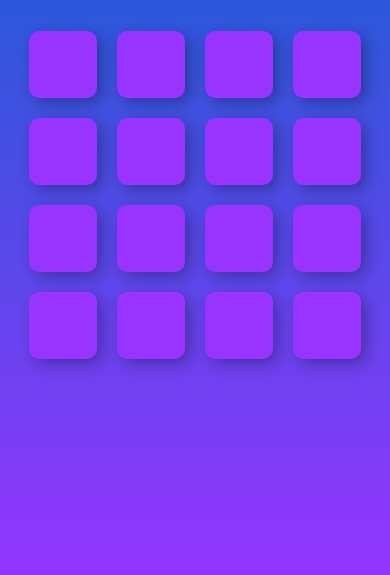
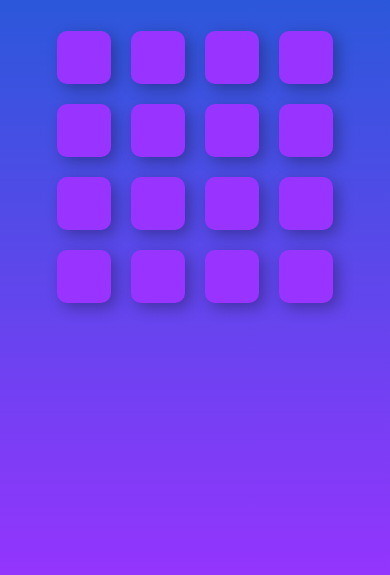
Before and after one commit to miriamsobrino/memorycardgame, a plain HTML site: page index.html in a window 390 px wide. Both pictures are taken after a click on the button "Start game". Shown: the part 241-816 px from the top of the page. Drawn offline with Linux system fonts and the light colour scheme.

Commit message:
update medias queries

```diff
--- a/css/styles.css
+++ b/css/styles.css
@@ -67,6 +67,7 @@ header {
   box-shadow: 5px 5px 15px rgba(0, 0, 0, 0.3);
   transform-style: preserve-3d;
   transition: 0.3s;
+
 }
 
 .card-content {
@@ -77,6 +78,7 @@ header {
   transform: rotateY(-180deg);
   border-radius: 10px;
   box-shadow: 5px 5px 15px rgba(0, 0, 0, 0.3);
+
 }
 
 .card-content::selection {
@@ -194,7 +196,7 @@ header {
 
 @media only screen and (max-width: 480px) {
   #table {
-    width: 25rem;
+    width: 20rem;
     height: 5rem;
     margin-top: -150px;
   }
@@ -204,4 +206,9 @@ header {
     top: 200px;
     left: 50px;
   }
+
+  .card-content{
+    padding:15px;
+    font-size:1.2rem;
+  }
 }
```
